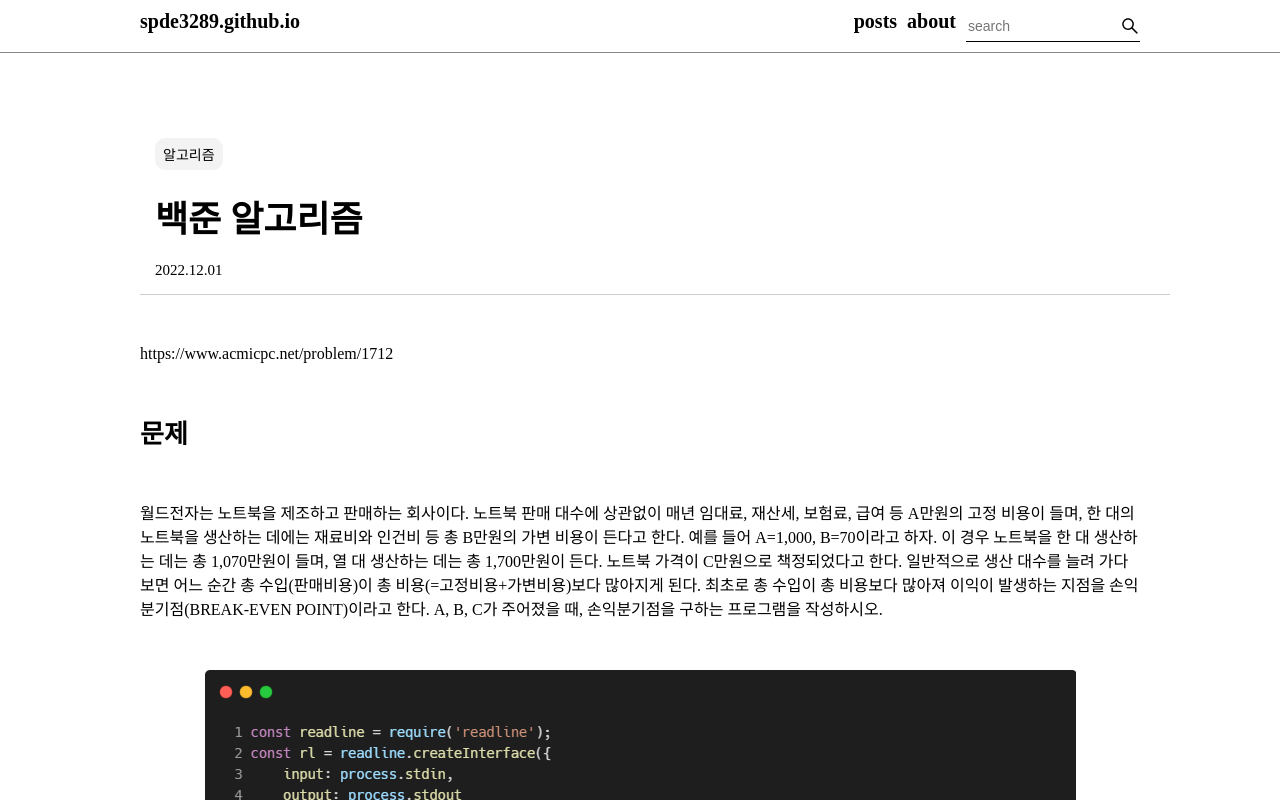
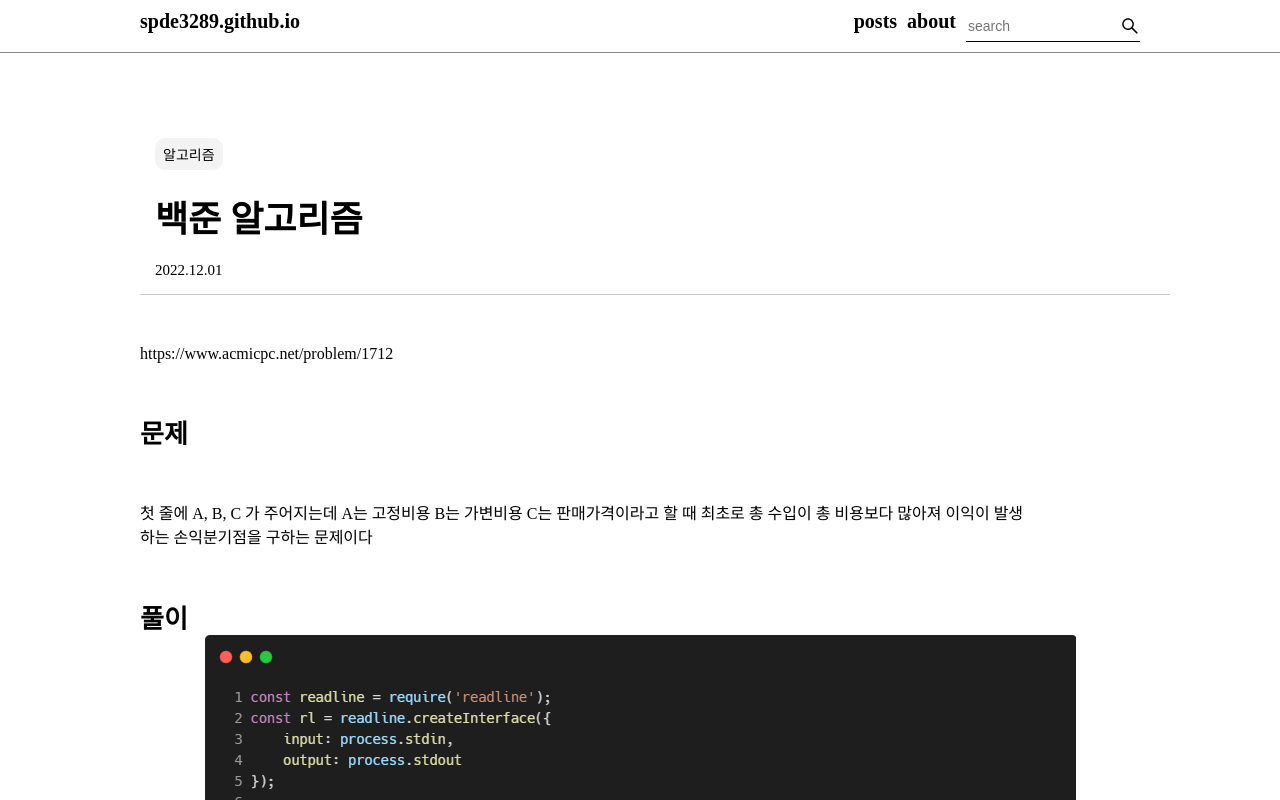
Before and after one commit to spde3289/spde3289.github.io, a React (Create React App) app: page /posts/BJ1712 in a window 1280 px wide. Shown: the top 800 px of the page. Built offline with nearby package versions, Linux system fonts and the light colour scheme.

Commit message:
Update BJ1712.js

```diff
--- a/src/pages/post/BJ1712.js
+++ b/src/pages/post/BJ1712.js
@@ -21,24 +21,22 @@ const BJ1712 = () => {
                             문제
                         </SubTitle>
                         <PostText>
-                        월드전자는 노트북을 제조하고 판매하는 회사이다. 노트북 판매 대수에 상관없이 매년 임대료, 재산세, 보험료, 급여 등 A만원의 고정 비용이 들며, 한 대의 노트북을 생산하는 데에는 재료비와 인건비 등 총 B만원의 가변 비용이 든다고 한다.
-
-예를 들어 A=1,000, B=70이라고 하자. 이 경우 노트북을 한 대 생산하는 데는 총 1,070만원이 들며, 열 대 생산하는 데는 총 1,700만원이 든다.
-
-노트북 가격이 C만원으로 책정되었다고 한다. 일반적으로 생산 대수를 늘려 가다 보면 어느 순간 총 수입(판매비용)이 총 비용(=고정비용+가변비용)보다 많아지게 된다. 최초로 총 수입이 총 비용보다 많아져 이익이 발생하는 지점을 손익분기점(BREAK-EVEN POINT)이라고 한다.
-
-A, B, C가 주어졌을 때, 손익분기점을 구하는 프로그램을 작성하시오.
+                            첫 줄에 A, B, C 가 주어지는데 A는 고정비용 B는 가변비용 C는 판매가격이라고 할 때 최초로 총 수입이 총 비용보다 많아져
+                            이익이 발생하는 손익분기점을 구하는 문제이다
                         </PostText>
+                        <SubTitle>
+                            풀이
+                        </SubTitle>
                         <CodeImg>
                             <img alt="code1" src={Bj1712}/>
                         </CodeImg>
 
                     </div>
-                <Comment>
-                    <B>
-                        <GiscusApp/>
-                    </B>
-                </Comment>
+                    <Comment>
+                        <B>
+                            <GiscusApp/>
+                        </B>
+                    </Comment>
                 </Main>
             </A>
         </>
@@ -58,6 +56,7 @@ const SubTitle = styled.h2`
 `;
 
 const PostText = styled.p`
+    width: 56em;
     font-size: 16px;
     margin: 50px 0;
 `;
```
